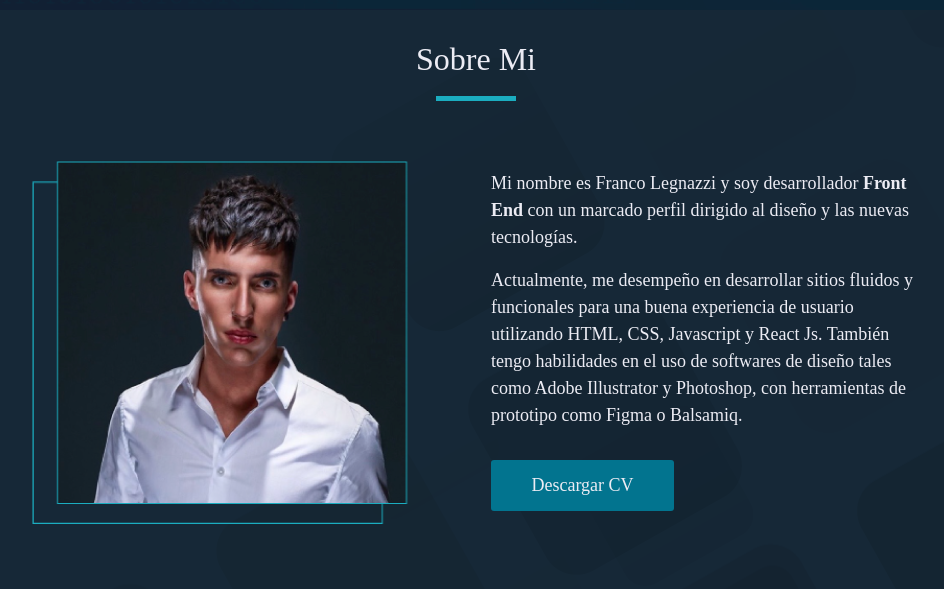
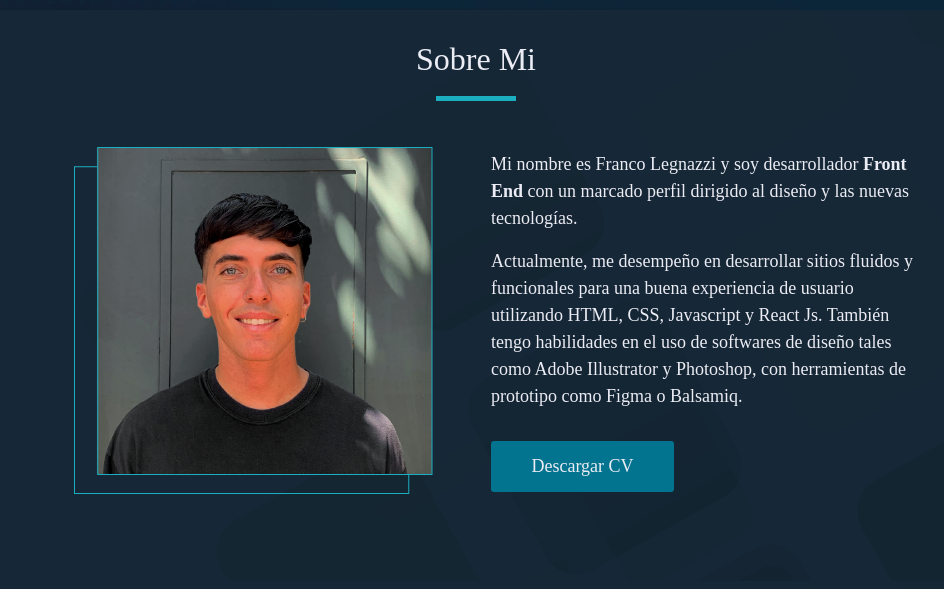
Before and after one commit to franleg/portfolio, a website: page index.html in a window 1280 px wide. Shown: the part 780-1369 px from the top of the page, without its empty margins (164-1108 px from the left). Drawn offline with nearby package versions, Linux system fonts and the light colour scheme.

Commit message:
modifique foto perfil

```diff
--- a/index.html
+++ b/index.html
@@ -77,7 +77,7 @@
 		</div>
 		<div class="row profile">
 			<div data-aos="zoom-out-right" data-aos-duration="1500" class="col-lg-6 col-xs-12 profile-img">
-				<img src="assets/img/foto-perfil2.png" class="img-fluid" alt="foto">
+				<img src="assets/img/perfil.png" class="img-fluid" alt="foto">
 			</div>
 			<div class="col-lg-6 col-xs-12 profile-text">
 					<p data-aos="zoom-in-left" data-aos-duration="1000">
--- a/scss/_profile.scss
+++ b/scss/_profile.scss
@@ -19,7 +19,7 @@
 			display: flex;
 			justify-content: end;
 			position: relative;
-			bottom: 10px;
+			top: 5px;
 
 			@media only screen and (max-width:767px) {
 				height: 90%;
```
Also changed, not shown: assets/img/perfil.png (added), css/style.css.
